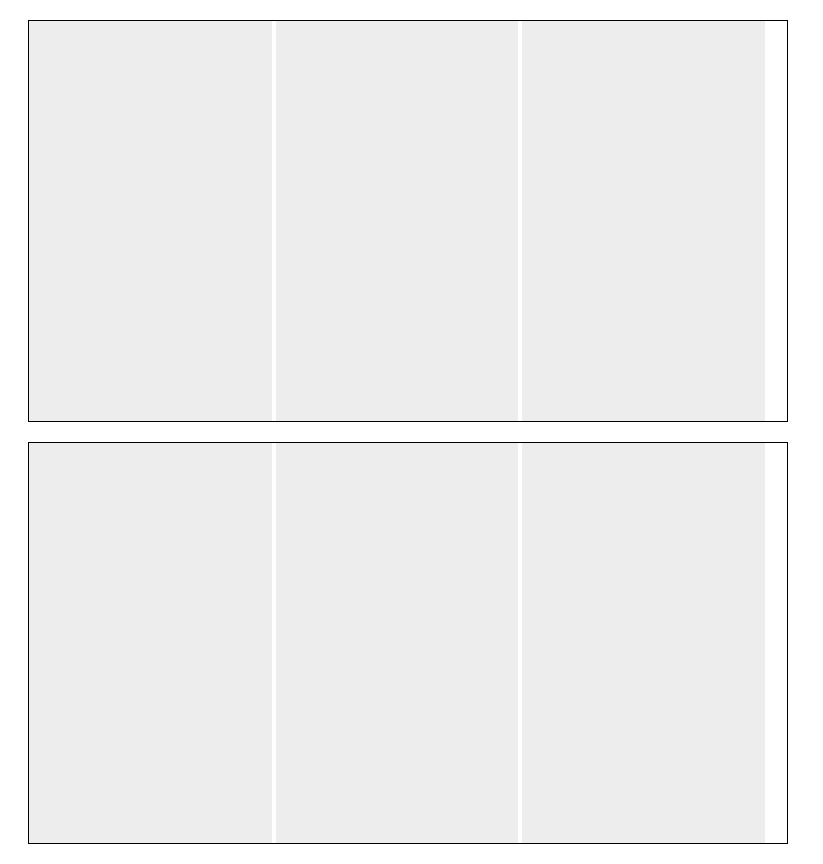
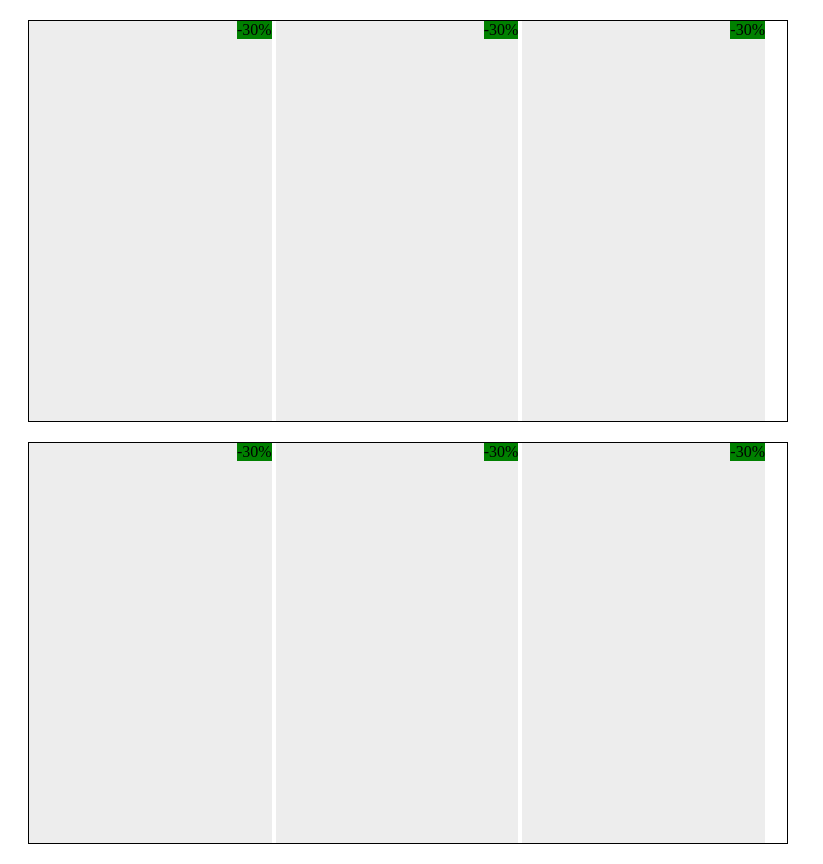
Before and after one commit to Adriano-Defilippis/htmlcss-shop, a plain HTML site: page index.html in a window 1280 px wide. Shown: the whole page, without its empty margins (0-823 px from the left). Drawn offline with Linux system fonts and the light colour scheme.

Commit message:
Box Info sconto posizionati

```diff
--- a/css/style.css
+++ b/css/style.css
@@ -9,6 +9,7 @@
 /* Css per dare forma e posizione ai contenitori del prodotto  */
 .boxOb{
   display: inline-block;
+  position: relative;
   width: 32%;
   height: 100%;
   background-color: #EDEDED;
@@ -17,4 +18,6 @@
 
 .boxSconto{
   background-color: green;
+  position: absolute;
+  right: 0;
 }
--- a/index.html
+++ b/index.html
@@ -14,7 +14,7 @@
       <div class="boxOb">
 
         <!-- Aggiungo sotto contenitori info prodotto -->
-        <div class="boxSconto"></div>
+        <div class="boxSconto">-30%</div>
         <div class="addPref"></div>
 
       </div>
@@ -23,7 +23,7 @@
       <div class="boxOb">
 
         <!-- Aggiungo sotto contenitori info prodotto -->
-        <div class="boxSconto"></div>
+        <div class="boxSconto">-30%</div>
         <div class="addPref"></div>
 
       </div>
@@ -32,7 +32,7 @@
       <div class="boxOb">
 
         <!-- Aggiungo sotto contenitori info prodotto -->
-        <div class="boxSconto"></div>
+        <div class="boxSconto">-30%</div>
         <div class="addPref"></div>
 
       </div>
@@ -46,7 +46,7 @@
         <div class="boxOb">
 
           <!-- Aggiungo sotto contenitori info prodotto -->
-          <div class="boxSconto"></div>
+          <div class="boxSconto">-30%</div>
           <div class="addPref"></div>
 
         </div>
@@ -55,7 +55,7 @@
         <div class="boxOb">
 
           <!-- Aggiungo sotto contenitori info prodotto -->
-          <div class="boxSconto"></div>
+          <div class="boxSconto">-30%</div>
           <div class="addPref"></div>
 
         </div>
@@ -64,7 +64,7 @@
         <div class="boxOb">
 
           <!-- Aggiungo sotto contenitori info prodotto -->
-          <div class="boxSconto"></div>
+          <div class="boxSconto">-30%</div>
           <div class="addPref"></div>
 
         </div>
```
